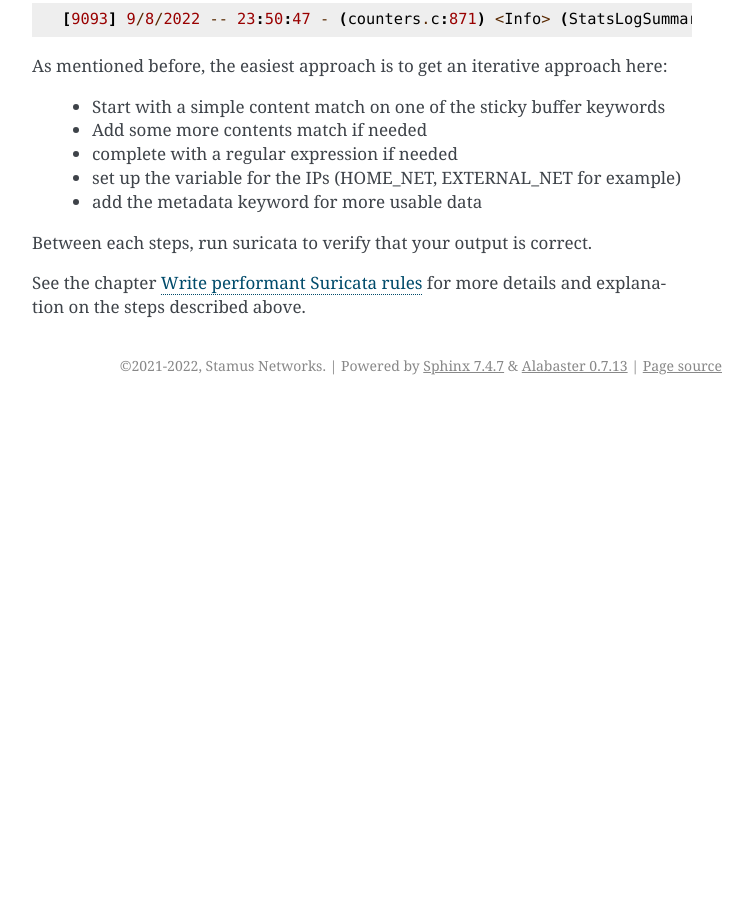
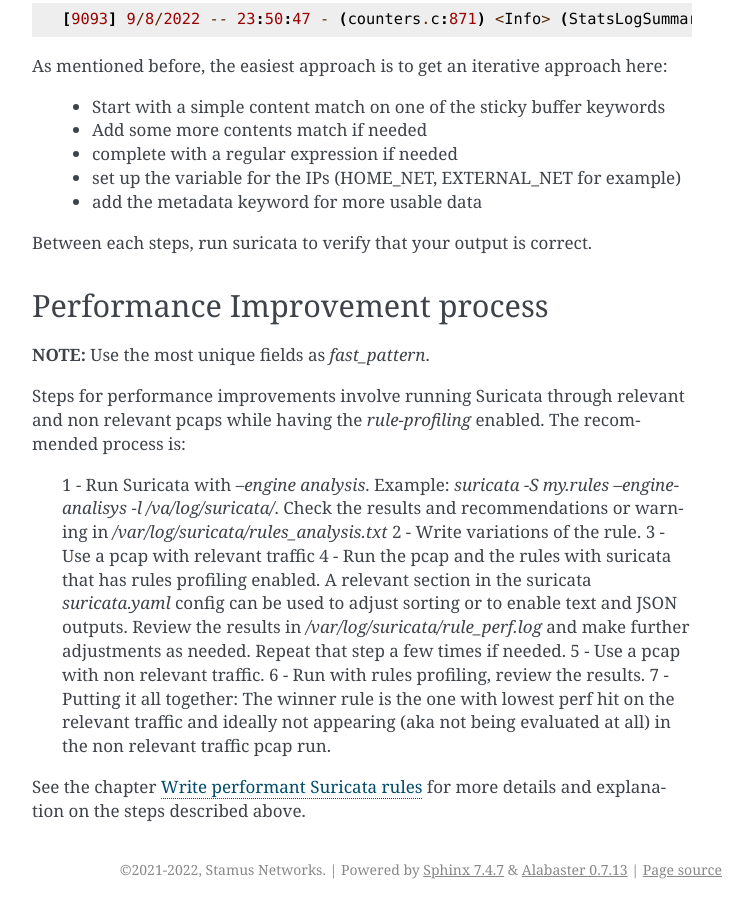
Before and after one commit to StamusNetworks/suricata-4-analysts, a Sphinx documentation site: the page built from source/practical-rules-writing.rst, in a window 1280 px wide and 900 px high, scrolled down 2388 px. Shown: the whole window, without its empty margins (388-1141 px from the left). Built offline with Sphinx 7.4.7, drawn with Linux system fonts in a browser that asks for light colours; before the commit the page ends 2793 px from its top, so only the background shows below that; some of the changed text lies outside the part shown.

Commit message:
doc: Rule writing performance optimization iteration process

```diff
--- a/source/practical-rules-writing.rst
+++ b/source/practical-rules-writing.rst
@@ -115,5 +115,22 @@ As mentioned before, the easiest approach is to get an iterative approach here:
 
 Between each steps, run suricata to verify that your output is correct.
 
+
+Performance Improvement process
+-------------------------------
+
+**NOTE:** Use the most unique fields as `fast_pattern`.
+
+Steps for performance improvements involve running Suricata through relevant and non relevant pcaps while having the `rule-profiling` enabled.
+The recommended process is:
+
+ 1 - Run Suricata with `--engine analysis`. Example: `suricata -S my.rules --engine-analisys -l /va/log/suricata/`. Check the results and recommendations or warning in `/var/log/suricata/rules_analysis.txt`
+ 2 - Write variations of the rule.
+ 3 - Use a pcap with relevant traffic
+ 4 - Run the pcap and the rules with suricata that has rules profiling enabled. A relevant section in the suricata `suricata.yaml` config can be used to adjust sorting or to enable text and JSON outputs. Review the results in `/var/log/suricata/rule_perf.log` and make further adjustments as needed. Repeat that step a few times if needed.
+ 5 - Use a pcap with non relevant traffic.
+ 6 - Run with rules profiling, review the results.
+ 7 - Putting it all together: The winner rule is the one with lowest perf hit on the relevant traffic and ideally not appearing (aka not being evaluated at all) in the non relevant traffic pcap run.
+
 See the chapter :ref:`Write performant Suricata rules <performant-rules>` for more details and explanation on the steps described
 above.
```
